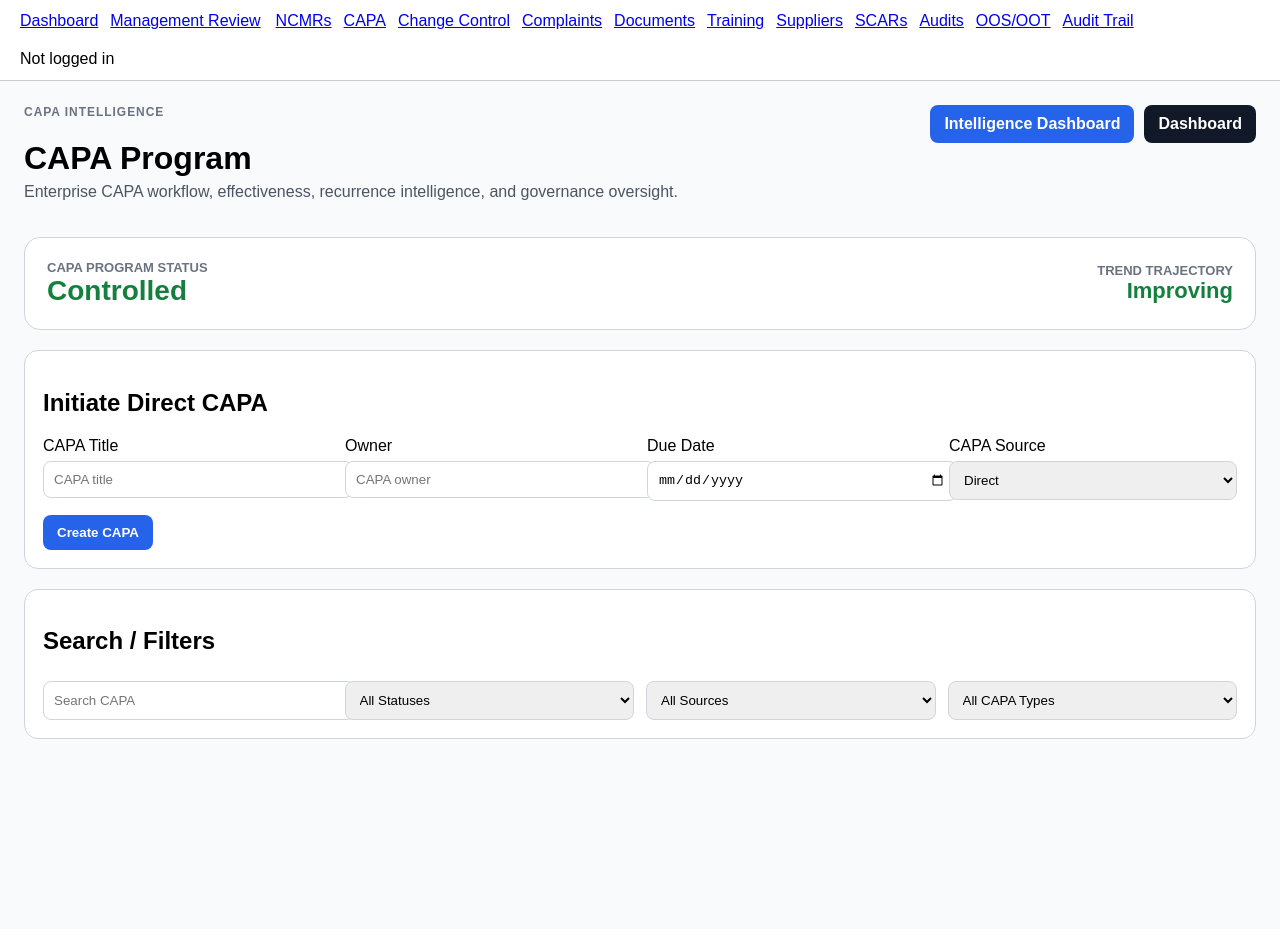
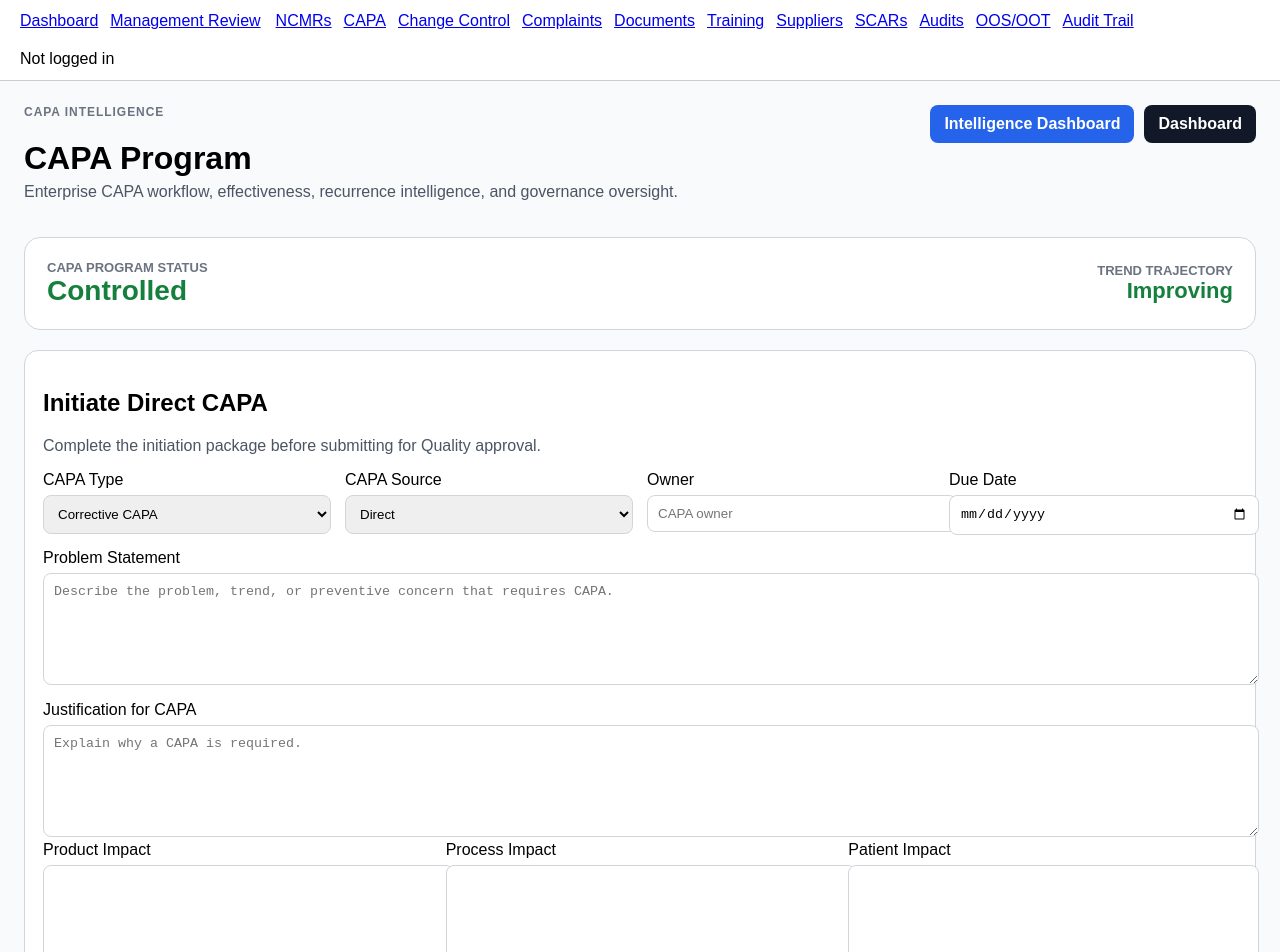
Before and after one commit to Markatcholi/Qualiflow6, a Next.js app: page /capa in a window 1280 px wide. Shown: the top 952 px of the page. Before the commit the page ends 929 px from the top, so only its background shows below. Built offline with nearby package versions, Linux system fonts and the light colour scheme; no server answers; the database is empty.

Commit message:
Enhance CAPA form with additional fields
Added state variables for CAPA type, justification, and impacts. Updated the createDirectCapa function to include new fields and modified the UI to reflect these changes.

Signed-off-by: Assih Atcholi <markatcholi918@gmail.com>

```diff
--- a/app/capa/page.tsx
+++ b/app/capa/page.tsx
@@ -45,6 +45,11 @@ export default function CapaPage() {
   const [userEmail, setUserEmail] = useState("");
 
   const [title, setTitle] = useState("");
+  const [capaType, setCapaType] = useState("corrective");
+  const [capaJustification, setCapaJustification] = useState("");
+  const [productImpact, setProductImpact] = useState("");
+  const [processImpact, setProcessImpact] = useState("");
+  const [patientImpact, setPatientImpact] = useState("");
   const [owner, setOwner] = useState("");
   const [dueDate, setDueDate] = useState("");
   const [capaSource, setCapaSource] = useState("direct");
@@ -103,7 +108,12 @@ export default function CapaPage() {
 
   const createDirectCapa = async () => {
     if (!title) {
-      alert("CAPA title is required.");
+      alert("Problem statement is required.");
+      return;
+    }
+
+    if (!capaJustification.trim()) {
+      alert("CAPA justification is required.");
       return;
     }
 
@@ -111,9 +121,18 @@ export default function CapaPage() {
       .from("capas")
       .insert({
         title,
+        problem_statement: title,
+        problem_description: title,
+        capa_type: capaType,
+        capa_classification: capaType === "preventive" ? "preventive_action" : "corrective_action",
+        capa_justification: capaJustification,
+        product_impact: productImpact || null,
+        process_impact: processImpact || null,
+        patient_safety_impact: patientImpact || null,
         owner,
         due_date: dueDate || null,
-        status: "open",
+        status: "pending_initiation_approval",
+        initiation_approval_status: "not_submitted",
         source_type: "direct",
         capa_source: capaSource,
         linked_ncmr_title: null,
@@ -131,10 +150,15 @@ export default function CapaPage() {
       "capa",
       data.id,
       "created",
-      `Direct CAPA created: ${title}`
+      `Direct CAPA initiated: ${title}`
     );
 
     setTitle("");
+    setCapaType("corrective");
+    setCapaJustification("");
+    setProductImpact("");
+    setProcessImpact("");
+    setPatientImpact("");
     setOwner("");
     setDueDate("");
     setCapaSource("direct");
@@ -441,21 +465,42 @@ export default function CapaPage() {
       </section>
 <section style={sectionStyle}>
         <h2>Initiate Direct CAPA</h2>
+        <p style={{ color: "#4b5563", marginTop: 0 }}>
+          Complete the initiation package before submitting for Quality approval.
+        </p>
 
         <div style={formGridStyle}>
           <div>
-            <label>CAPA Title</label>
+            <label>CAPA Type</label>
 
-            <input
-              value={title}
-              onChange={(e) =>
-                setTitle(
-                  e.target.value
-                )
-              }
-              placeholder="CAPA title"
+            <select
+              value={capaType}
+              onChange={(e) => setCapaType(e.target.value)}
               style={inputStyle}
-            />
+            >
+              <option value="corrective">Corrective CAPA</option>
+              <option value="preventive">Preventive CAPA</option>
+            </select>
+          </div>
+
+          <div>
+            <label>CAPA Source</label>
+
+            <select
+              value={capaSource}
+              onChange={(e) => setCapaSource(e.target.value)}
+              style={inputStyle}
+            >
+              <option value="direct">Direct</option>
+              <option value="ncmr">NCMR</option>
+              <option value="audit">Audit</option>
+              <option value="complaint">Complaint</option>
+              <option value="trend">Trend</option>
+              <option value="management_review">Management Review</option>
+              <option value="supplier_issue">Supplier Issue</option>
+              <option value="process_issue">Process Issue</option>
+              <option value="risk_management">Risk Management</option>
+            </select>
           </div>
 
           <div>
@@ -463,11 +508,7 @@ export default function CapaPage() {
 
             <input
               value={owner}
-              onChange={(e) =>
-                setOwner(
-                  e.target.value
-                )
-              }
+              onChange={(e) => setOwner(e.target.value)}
               placeholder="CAPA owner"
               style={inputStyle}
             />
@@ -479,62 +520,67 @@ export default function CapaPage() {
             <input
               type="date"
               value={dueDate}
-              onChange={(e) =>
-                setDueDate(
-                  e.target.value
-                )
-              }
+              onChange={(e) => setDueDate(e.target.value)}
               style={inputStyle}
+            />
+          </div>
+        </div>
+
+        <div style={{ marginTop: "12px" }}>
+          <label>Problem Statement</label>
+          <textarea
+            value={title}
+            onChange={(e) => setTitle(e.target.value)}
+            placeholder="Describe the problem, trend, or preventive concern that requires CAPA."
+            rows={3}
+            style={{ ...inputStyle, minHeight: "90px" }}
+          />
+        </div>
+
+        <div style={{ marginTop: "12px" }}>
+          <label>Justification for CAPA</label>
+          <textarea
+            value={capaJustification}
+            onChange={(e) => setCapaJustification(e.target.value)}
+            placeholder="Explain why a CAPA is required."
+            rows={3}
+            style={{ ...inputStyle, minHeight: "90px" }}
+          />
+        </div>
+
+        <div style={formGridStyle}>
+          <div>
+            <label>Product Impact</label>
+            <textarea
+              value={productImpact}
+              onChange={(e) => setProductImpact(e.target.value)}
+              rows={3}
+              style={{ ...inputStyle, minHeight: "90px" }}
             />
           </div>
 
           <div>
-            <label>CAPA Source</label>
+            <label>Process Impact</label>
+            <textarea
+              value={processImpact}
+              onChange={(e) => setProcessImpact(e.target.value)}
+              rows={3}
+              style={{ ...inputStyle, minHeight: "90px" }}
+            />
+          </div>
 
-            <select
-              value={capaSource}
-              onChange={(e) =>
-                setCapaSource(
-                  e.target.value
-                )
-              }
-              style={inputStyle}
-            >
-              <option value="direct">
-                Direct
-              </option>
-
-              <option value="audit">
-                Audit
-              </option>
-
-              <option value="complaint">
-                Complaint
-              </option>
-
-              <option value="trend">
-                Trend
-              </option>
-
-              <option value="management_review">
-                Management Review
-              </option>
-
-              <option value="supplier_issue">
-                Supplier Issue
-              </option>
-
-              <option value="process_issue">
-                Process Issue
-              </option>
-            </select>
+          <div>
+            <label>Patient Impact</label>
+            <textarea
+              value={patientImpact}
+              onChange={(e) => setPatientImpact(e.target.value)}
+              rows={3}
+              style={{ ...inputStyle, minHeight: "90px" }}
+            />
           </div>
         </div>
 
-        <button
-          onClick={createDirectCapa}
-          style={primaryButtonStyle}
-        >
+        <button onClick={createDirectCapa} style={primaryButtonStyle}>
           Create CAPA
         </button>
       </section>
```
